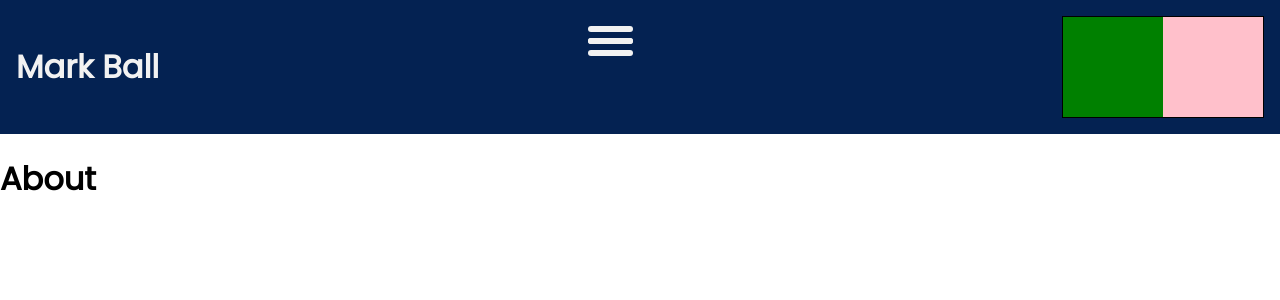
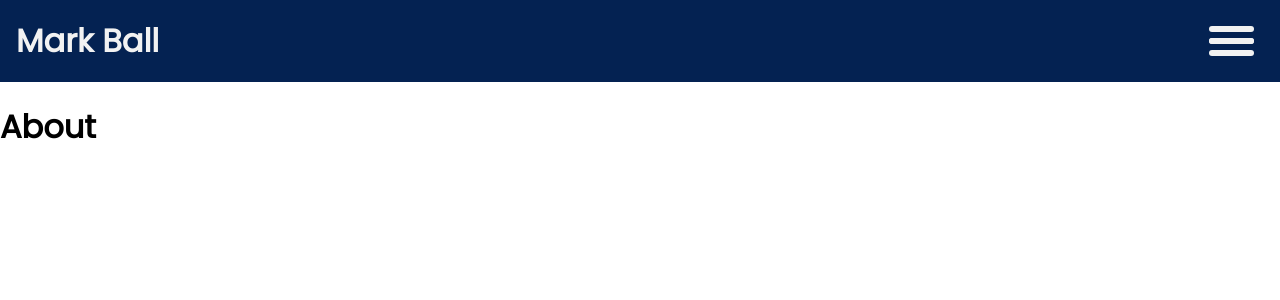
Before and after one commit to Mark-Ball/react-portfolio, a React (Create React App) app: page /about in a window 1280 px wide. Shown: the top 300 px of the page. Built offline with nearby package versions, Linux system fonts and the light colour scheme.

Commit message:
got transitions mostly working in navbar

```diff
--- a/src/components/Hamburger/styles.js
+++ b/src/components/Hamburger/styles.js
@@ -1,10 +1,9 @@
 import styled from 'styled-components';
-import { COLOURS } from '../../constants';
+import { COLOURS, TRANSITIONTIME } from '../../constants';
 
 const height = 30; // px
 const width = 45; // px
 const transitionSpeed = .25; // seconds
-const barColour = '#f2f2f2';
 
 export const HamburgerIcon = styled.div`
     height: ${height}px;
@@ -47,14 +46,19 @@ export const HamburgerIcon = styled.div`
 
     &:hover span {
         background: ${COLOURS.HIGHLIGHT};
+        transition: background ${TRANSITIONTIME};
+        -o-transition: background ${TRANSITIONTIME};
+        -ms-transition: background ${TRANSITIONTIME};
+        -moz-transition: background ${TRANSITIONTIME};
+        -webkit-transition: background ${TRANSITIONTIME};
     }
 `;
 
 export const Bar = styled.span`
+    background: ${COLOURS.BASE};
     display: block;
     position: absolute;
     height: 20%;
     width: 100%;
-    background: ${barColour};
     border-radius: ${height * 0.2}px;
 `;
--- a/src/components/NavPopup/styles.js
+++ b/src/components/NavPopup/styles.js
@@ -2,12 +2,11 @@ import styled from 'styled-components';
 
 export const Popup = styled.div`
     background-color: white;
-    height: 100vh;
+    height: 80vh;
     width: 200px;
     position: fixed;
-    top: 0;
+    top: 82px;
     right: 0;
-    border: 1px solid black;
     z-index: 10;
 
     display: flex;
--- a/src/components/Navbar/Navbar.js
+++ b/src/components/Navbar/Navbar.js
@@ -34,7 +34,6 @@ class Navbar extends Component {
                     Mark Ball
                 </Title>
                 <Hamburger togglePopup={this.togglePopup} showPopup={showPopup} />
-                <Box></Box>
                 {showPopup && <NavPopup />}
             </Topbar>
         )
--- a/src/components/Navbar/styles.js
+++ b/src/components/Navbar/styles.js
@@ -1,5 +1,5 @@
 import styled from 'styled-components';
-import { COLOURS } from '../../constants';
+import { COLOURS, TRANSITIONTIME } from '../../constants';
 
 export const Topbar = styled.div`
     background-color: #042252;
@@ -12,13 +12,17 @@ export const Topbar = styled.div`
 
 export const Title = styled.h1`
     color: ${COLOURS.BASE};
+    transition: color ${TRANSITIONTIME};
+    -o-transition: color ${TRANSITIONTIME};
+    -ms-transition: color ${TRANSITIONTIME};
+    -moz-transition: color ${TRANSITIONTIME};
+    -webkit-transition: color ${TRANSITIONTIME};
     margin: 0;
     margin: auto 0;
     cursor: pointer;
 
     &:hover {
-        color: red;
-        transition: color 1s;
+        color: ${COLOURS.HIGHLIGHT};
     }
 `;
 
--- a/src/constants/index.js
+++ b/src/constants/index.js
@@ -1,4 +1,8 @@
+// for css colour scheme
 export const COLOURS = {
     BASE: '#f2f2f2',
-    HIGHLIGHT: '#ff2f00'
+    HIGHLIGHT: '#e39f56' //'#ff2f00'
 };
+
+// for css transitions
+export const TRANSITIONTIME = '.5s';
```
